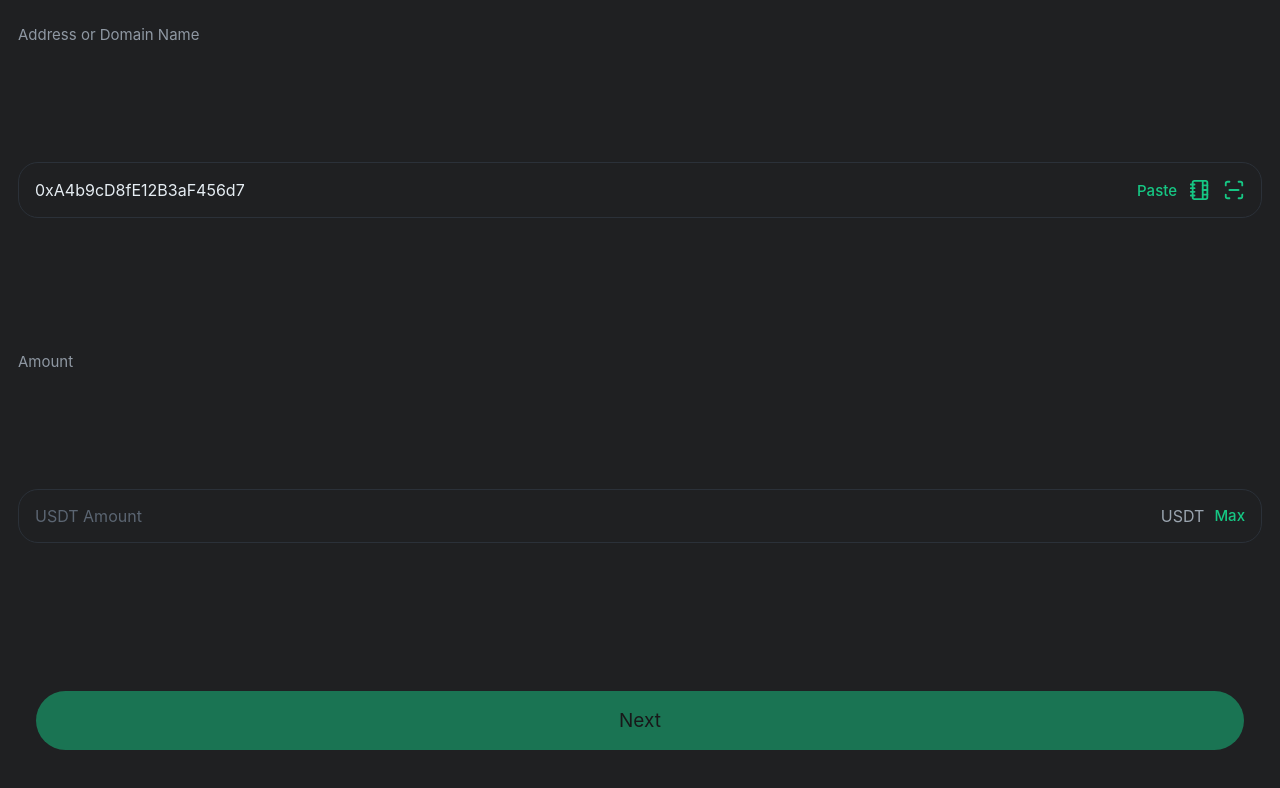
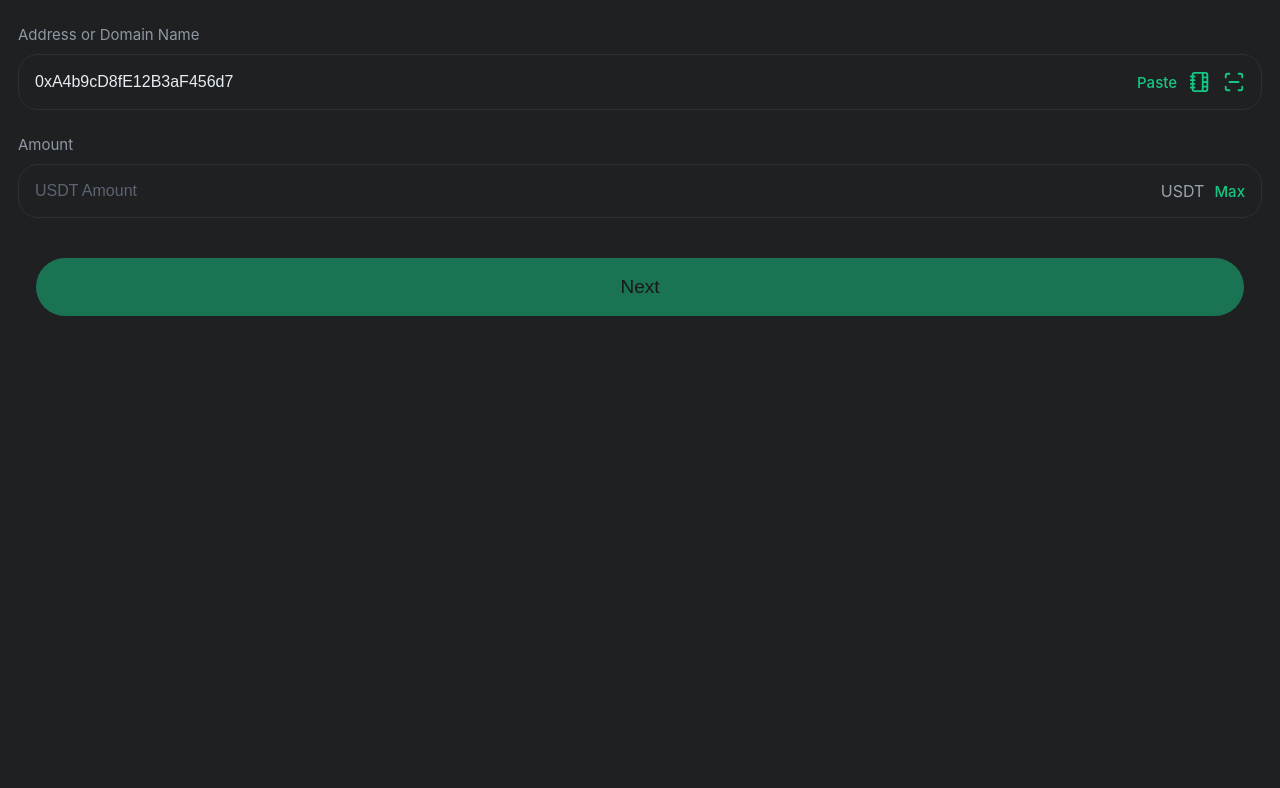
Before and after one commit to equaltonone/sendusdt, a React (Vite) app: page / in a window 1280 px wide. Shown: the top 788 px of the page. Built offline with nearby package versions, Linux system fonts and the light colour scheme; no server answers.

Commit message:
Update index.css

```diff
--- a/src/index.css
+++ b/src/index.css
@@ -2,19 +2,12 @@
   margin: 0;
   padding: 0;
   box-sizing: border-box;
-  font-family: -apple-system, BlinkMacSystemFont, "Segoe UI", Roboto, sans-serif;
 }
 
 body {
+  font-family: -apple-system, BlinkMacSystemFont, "Segoe UI", Roboto, sans-serif;
   background: #1F2022;
   color: white;
-  height: 100vh;
-  display: flex;
-  flex-direction: column;
+  -webkit-font-smoothing: antialiased;
+  padding-bottom: 100px;
 }
-
-#root {
-  display: flex;
-  flex-direction: column;
-  flex: 1;
-}
```
